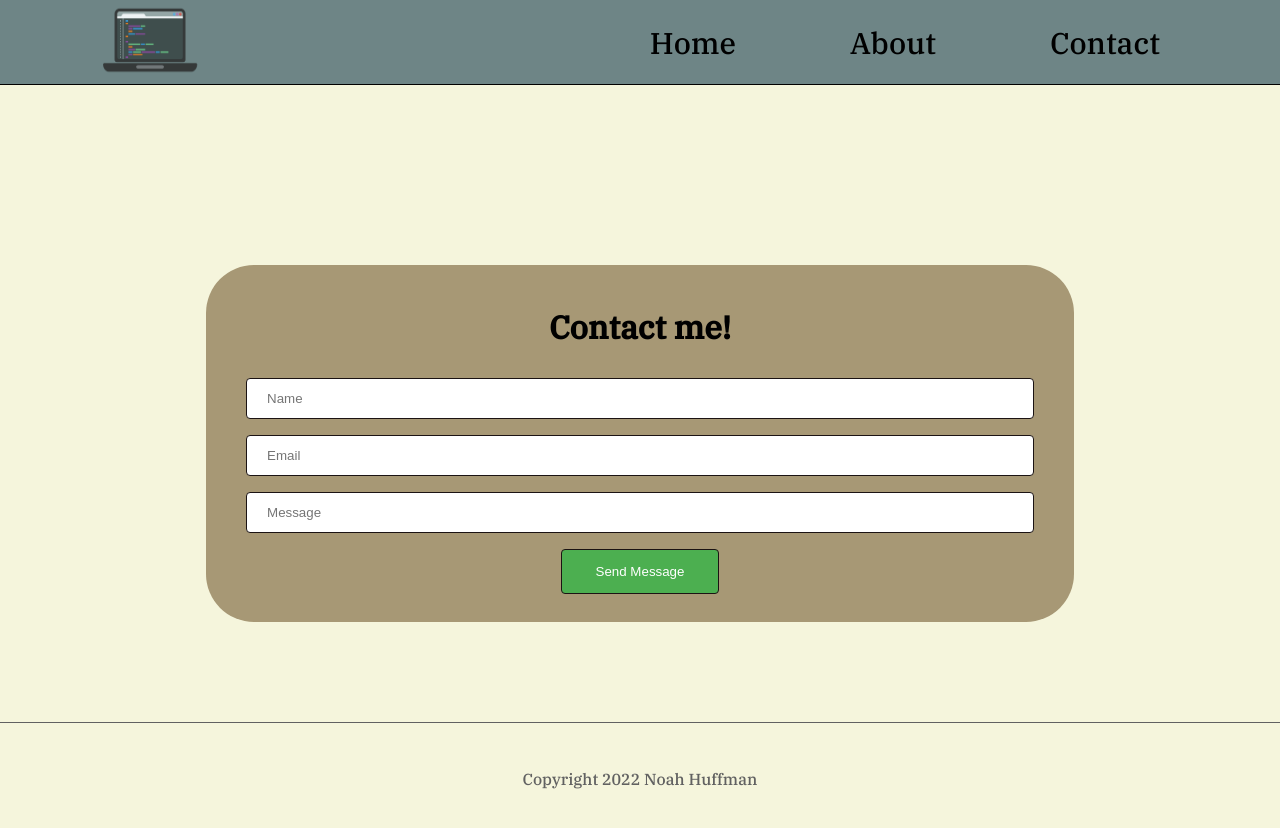
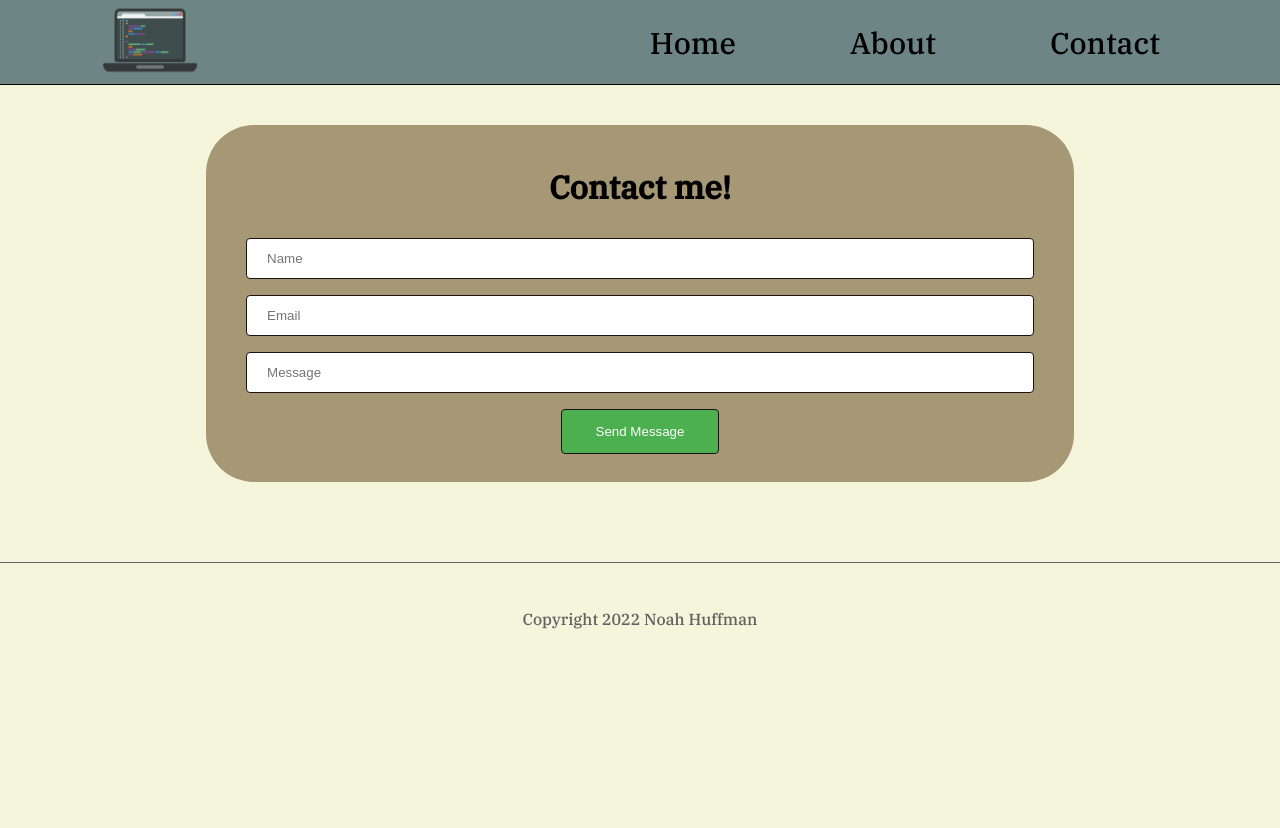
Before and after one commit to NoahHuffman/Portfolio, a Next.js app: page /contact in a window 1280 px wide. Shown: the top 828 px of the page. After the commit the page ends 800 px from the top, so only its background shows below. Built offline with nearby package versions, Linux system fonts and the light colour scheme.

Commit message:
airhaids

```diff
--- a/styles/globals.css
+++ b/styles/globals.css
@@ -48,11 +48,10 @@ footer {
 .forum {
   display: flex;
   justify-content: center;
-  margin: 90px auto 80px;
 }
 
 .form {
-  margin: 90px auto 80px;
+  margin: 40px auto 80px;
   display: inline-block;
   background-color: #a79875;
   padding: 20px 40px;
```
